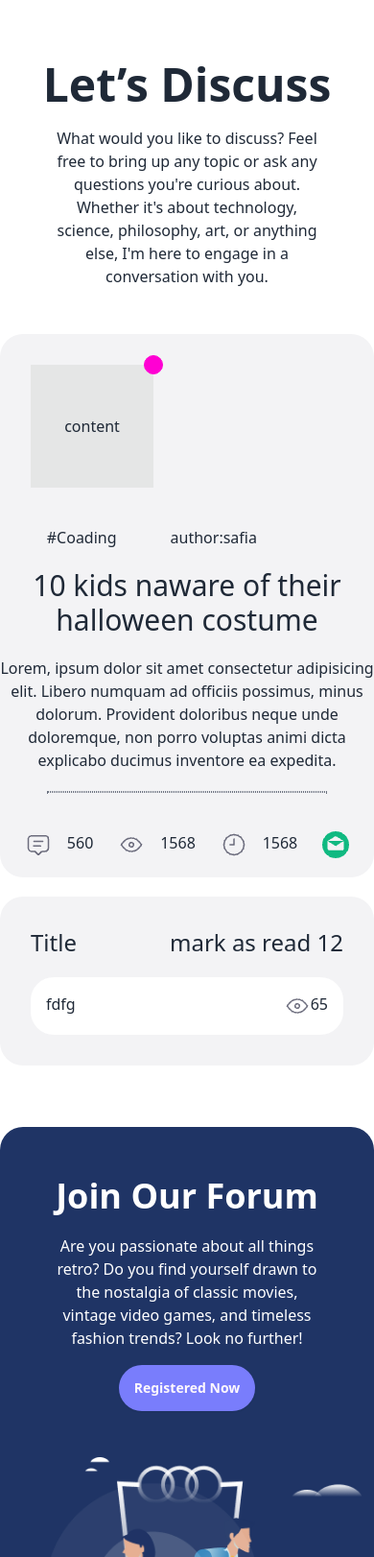
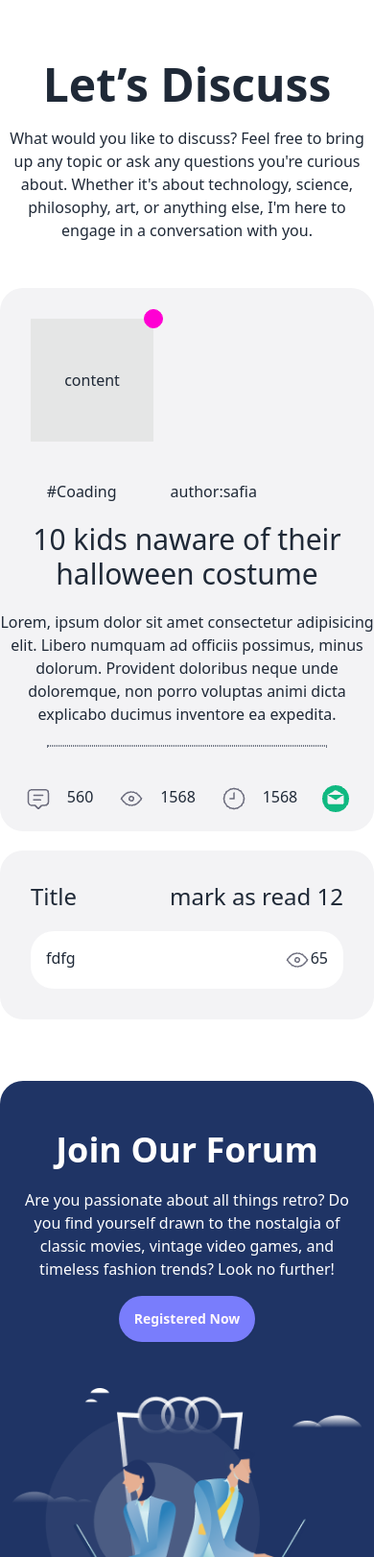
Before and after one commit to nazmul6548/assignment--6, a plain HTML site: page index.html in a window 390 px wide. Shown: the part 1100-2722 px from the top of the page at 96% size. Drawn offline with nearby package versions, Linux system fonts and the light colour scheme.

Commit message:
responsive check

```diff
--- a/index.html
+++ b/index.html
@@ -96,7 +96,7 @@
             <div>
                 <div>
                     <h1 class="text-center text-5xl font-bold">Let’s Discuss</h1>
-                    <p class="text-center w-3/4 m-auto mt-5">What would you like to discuss? Feel free to bring up any topic or ask any questions you're curious about. Whether it's about technology, science, philosophy, art, or anything else, I'm here to engage in a conversation with you.</p>
+                    <p class="text-center w-full lg:w-3/4 m-auto mt-5">What would you like to discuss? Feel free to bring up any topic or ask any questions you're curious about. Whether it's about technology, science, philosophy, art, or anything else, I'm here to engage in a conversation with you.</p>
                 </div>
                 <div  class=" mt-12  ">
                     <div class="flex flex-col lg:flex-row">
@@ -156,7 +156,7 @@
             <div class="bg-[#1F3465] rounded-3xl text-white flex flex-col lg:flex-row justify-between items-center p-3 lg:p-14">
                 <div class="flex flex-col w-full lg:w-[60%] text-center lg:text-left">
                     <h1 class="text-4xl font-bold pt-10 pb-5">Join Our Forum</h1>
-                    <p class="pb-4 w-3/4 m-auto">Are you passionate about all things retro? Do you find yourself drawn to the nostalgia of classic movies, vintage video games, and timeless fashion trends? Look no further!</p>
+                    <p class="pb-4 ">Are you passionate about all things retro? Do you find yourself drawn to the nostalgia of classic movies, vintage video games, and timeless fashion trends? Look no further!</p>
                    <div>
                     <button class="btn btn-secondary bg-[#797DFC] border-0 rounded-3xl">Registered Now</button>
                    </div>
@@ -171,7 +171,7 @@
             <div class="mt-16">
                 <div class="text-center">
                     <h1 class="text-5xl font-bold pb-5">Latest Posts</h1>
-                    <p>Step into the world of retro with our community's latest adventures. Discover, reminisce, and connect with fellow enthusiasts who share your passion for all things vintage.</p>
+                    <p class="w-full lg:w-3/4 m-auto">Step into the world of retro with our community's latest adventures. Discover, reminisce, and connect with fellow enthusiasts who share your passion for all things vintage.</p>
                 </div>
                 <!--  -->
                 <div class="mt-10">
```
